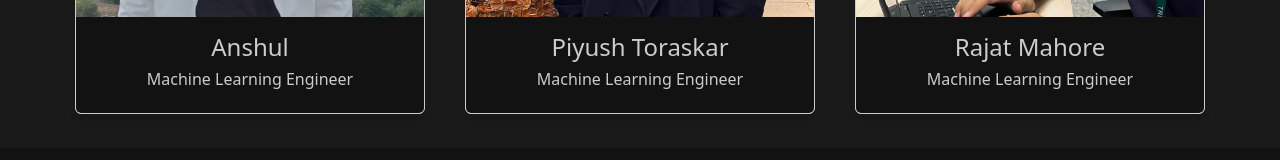
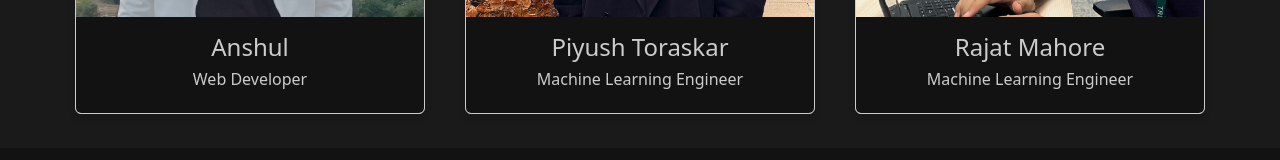
Before and after one commit to kumarutkarsh99/test-app, a React (Vite) app: page /about in a window 1280 px wide. Shown: the part 1438-1598 px from the top of the page. Built offline with nearby package versions, Linux system fonts and the light colour scheme.

Commit message:
fourth  commit

```diff
--- a/src/About.jsx
+++ b/src/About.jsx
@@ -54,7 +54,7 @@ const About = () => {
           </div>
           <div className="card-body">
                 <h4>Anshul</h4>
-                <h6>Machine Learning Engineer</h6>
+                <h6>Web Developer</h6>
           </div>
         </div>
 
```
